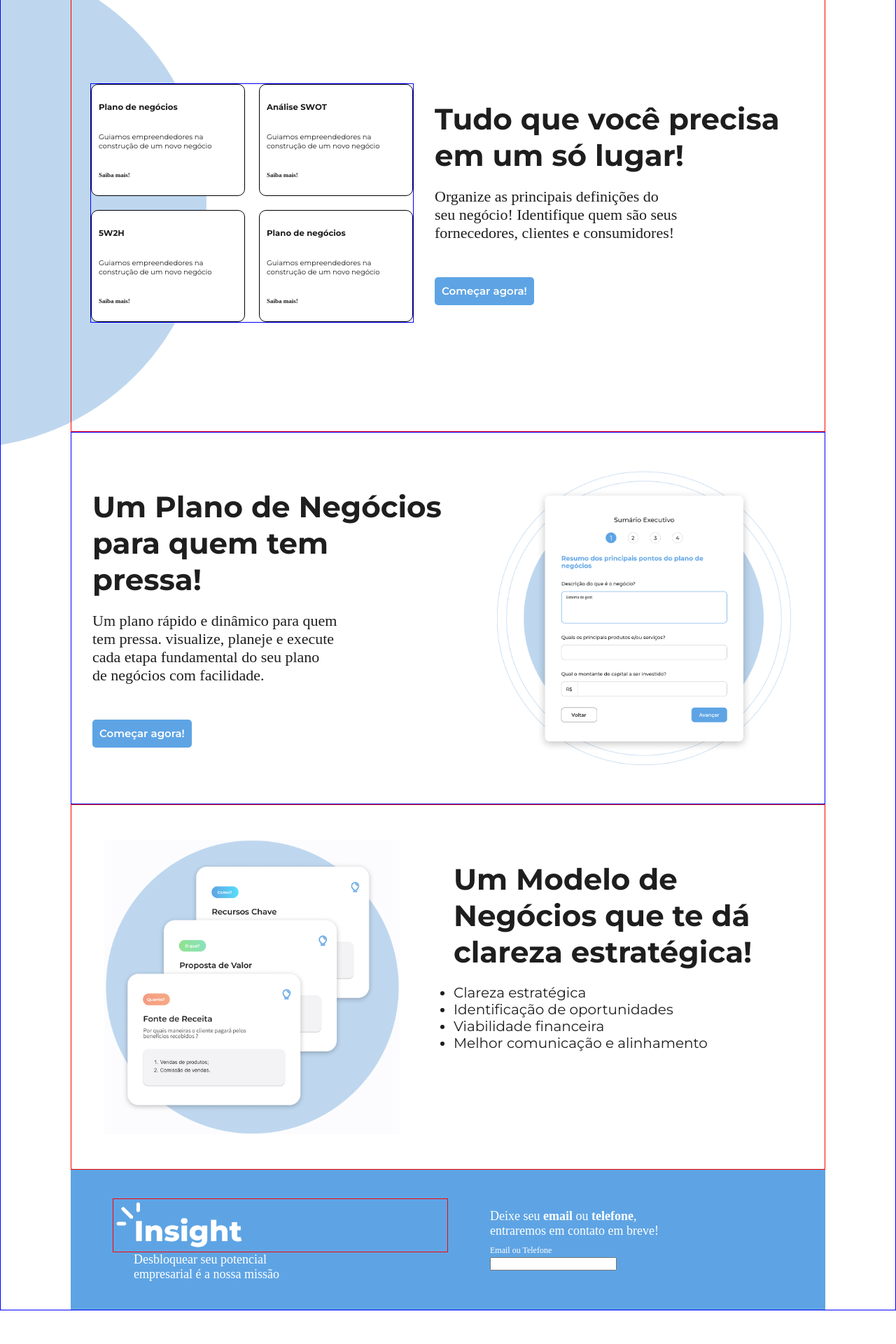
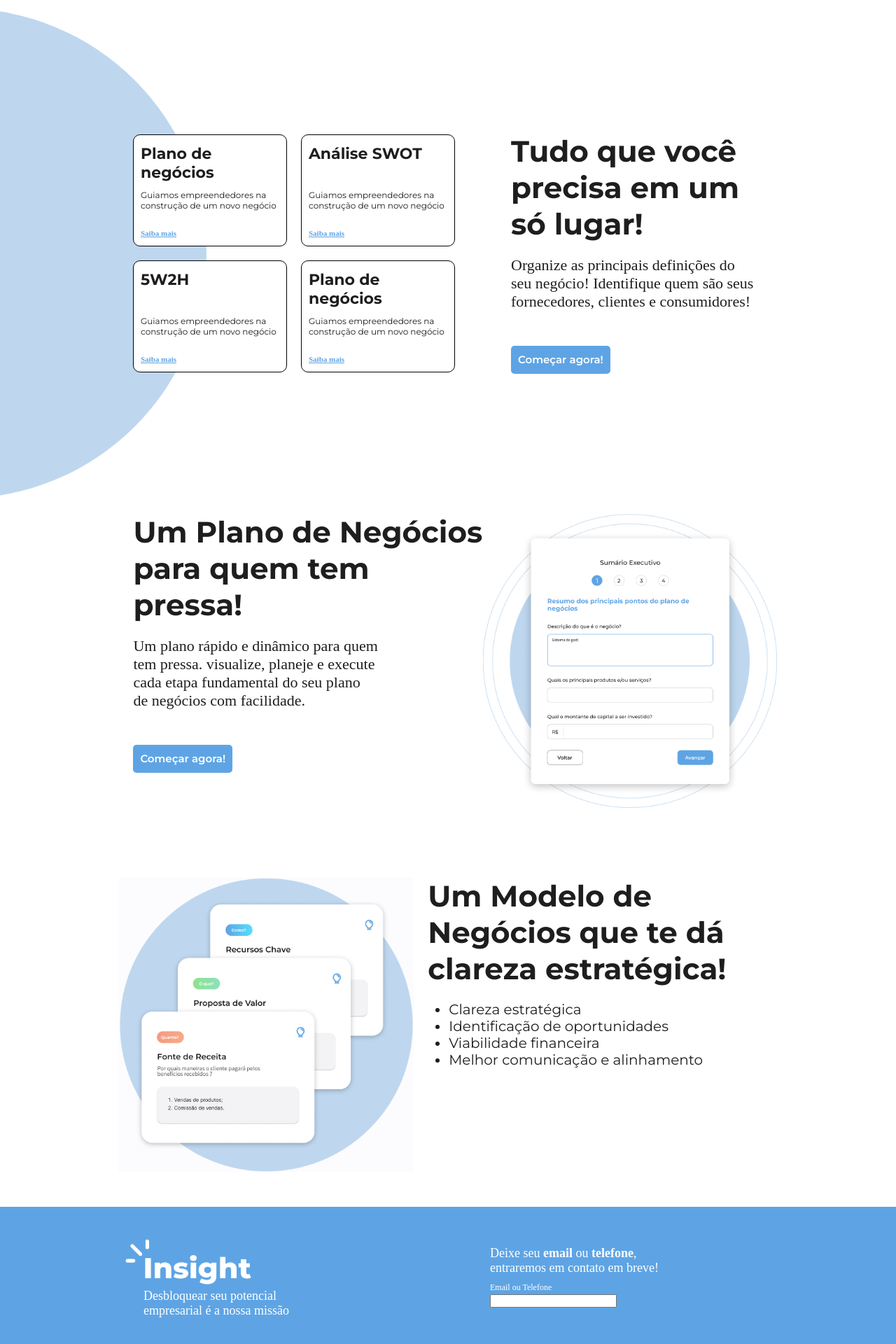
Before and after one commit to limarich/empreendify, a React (Vite) app: page /landing-page in a window 1280 px wide. Shown: the part 572-2492 px from the top of the page at 70% size. Before the commit the page ends 2444 px from the top, so only its background shows below. Built offline with nearby package versions, Linux system fonts and the light colour scheme.

Commit message:
Estrutura da landing-page completa

```diff
--- a/src/pages/LandingPage/ListMessage/styles.module.css
+++ b/src/pages/LandingPage/ListMessage/styles.module.css
@@ -1,6 +1,6 @@
 .message {
   border: 0px solid red;
-  padding: 30px;
+  padding-left: 20px;
 }
 
 .title {
@@ -16,4 +16,5 @@
 
 .unorderedList {
   font-size: 20px;
+  padding-left: 30px;
 }
--- a/src/pages/LandingPage/Message/index.jsx
+++ b/src/pages/LandingPage/Message/index.jsx
@@ -1,9 +1,13 @@
 import React from "react";
 import styles from "./styles.module.css";
 
-export function Message({ title, description }) {
+export function Message({ title, description, width }) {
   return(
-    <div className={styles.message}>
+    <div className={styles.message}
+      style={{
+        width: width
+      }}
+    >
       <h1 className={styles.title}>
         {title}
       </h1>
--- a/src/pages/LandingPage/Message/styles.module.css
+++ b/src/pages/LandingPage/Message/styles.module.css
@@ -1,6 +1,6 @@
 .message {
   border: 0px solid red;
-  padding: 30px;
+  padding-left: 20px;
 }
 
 .title {
@@ -10,7 +10,7 @@
   letter-spacing: 0em;
   text-align: left;
 
-  width: 500px;
+  max-width: 500px;
   margin-bottom: 20px;
 }
 
@@ -21,7 +21,7 @@
   letter-spacing: 0em;
   text-align: left;
 
-  width: 350px;
+  max-width: 350px;
   margin-bottom: 50px;
 }
 
--- a/src/pages/LandingPage/ToolCard/index.jsx
+++ b/src/pages/LandingPage/ToolCard/index.jsx
@@ -11,7 +11,7 @@ export function ToolCard({ title, description }) {
         {description}
       </p>
       <a href="#" className={styles.button}>
-        Saiba mais!
+        Saiba mais
       </a>
     </div>
   );
--- a/src/pages/LandingPage/ToolCard/styles.module.css
+++ b/src/pages/LandingPage/ToolCard/styles.module.css
@@ -15,13 +15,22 @@
 }
 
 .title {
+  font-size: 22px;
+  height: 60px;
+}
 
+.description {
+  font-size: 12px;
+  margin-bottom: 20px;
 }
 
 .button {
   font-family: Source Sans Pro;
-  font-size: 9px;
+  font-size: 11px;
   font-weight: 600;
   letter-spacing: 0em;
   text-align: left;
+
+  color: var(--normal-blue);
+  text-decoration: underline;
 }
--- a/src/pages/LandingPage/index.jsx
+++ b/src/pages/LandingPage/index.jsx
@@ -81,10 +81,13 @@ export const LandingPage = () => {
           </div>
 
         </div>
+        <div className={styles.MessageToolsSectionContainer}>
           <Message
             title={"Tudo que você precisa em um só lugar!"}
             description={"Organize as principais definições do seu negócio! Identifique quem são seus fornecedores, clientes e consumidores!"}
+            width={400}
           />
+        </div>
       </div>
 
       <div className={styles.formSection}>
@@ -120,6 +123,7 @@ export const LandingPage = () => {
 
       </div>
 
+      <div className={styles.navSectionContainer}>
         <nav className={styles.navSection}>
           <div className={styles.navMessage}>
 
@@ -153,5 +157,6 @@ export const LandingPage = () => {
           </div>
         </nav>
       </div>
+    </div>
   )
 }
--- a/src/pages/LandingPage/styles.module.css
+++ b/src/pages/LandingPage/styles.module.css
@@ -2,16 +2,18 @@
 .landingPage {
   display: flex;
   flex-direction: column;
+  justify-content: center;
+  align-items: center;
 
-  padding: 0 100px;
-  border: 1px solid blue;
+  border: 0px solid blue;
 }
 
 .headerLandingPage {
-  width: 100%;
+  width: 1050px;
   height: 70px;
 
-  border: 1px solid red;
+  border: 0px solid red;
+  padding: 0 100px;
 
   display: flex;
   flex-direction: row;
@@ -72,13 +74,10 @@
 .messageSection {
   display: flex;
   flex-direction: row;
-  justify-content: space-between;
   align-items: center;
 
-  padding: 20px;
-
-  border: 1px solid red;
-
+  padding: 50px 50px;
+  border: 0px solid red;
 }
 
 .title {
@@ -105,47 +104,38 @@
 
 .backgroundImage {
   width: 400px;
+  margin: 10px;
 }
 
 .toolsContainer {
   display: grid;
 
-  grid-template-columns: 1fr 1fr; /* 2 colunas */
-  grid-template-rows: 1fr 1fr; /* 2 linhas */
-  gap: 20px; /* Espaçamento de 20px entre os elementos */
+  grid-template-columns: 1fr 1fr;
+  grid-template-rows: 1fr 1fr;
+  gap: 20px;
 
-  border: 1px solid blue;
+  border: 0px solid blue;
+  margin-right: 60px;
+  margin-left: 20px;
 }
 
 .ToolCardContainer1 {
-  /* Ocupa linhas 1 */
   grid-row: 1 / 2;
-
-  /* Ocupa colunas 1 */
   grid-column: 1 / 2;
 }
 
 .ToolCardContainer2 {
-  /* Ocupa linhas 1 */
   grid-row: 1 / 2;
-
-  /* Ocupa colunas 2 */
   grid-column: 2 / 3;
 }
 
 .ToolCardContainer3 {
-  /* Ocupa linhas 2 */
   grid-row: 2 / 3;
-
-  /* Ocupa colunas 1 */
   grid-column: 1 / 2;
 }
 
 .ToolCardContainer4 {
-  /* Ocupa linhas 2 */
   grid-row: 2 / 3;
-
-  /* Ocupa colunas 2 */
   grid-column: 2 / 3;
 }
 
@@ -164,21 +154,21 @@
   justify-content: center;
   align-items: center;
 
-  padding: 150px 0;
+  padding: 150px 50px;
 
-  border: 1px solid red;
+  border: 0px solid red;
 }
 
 .advantagesSection {
-  border: 1px solid red;
+  border: 0px solid red;
   display: flex;
-  padding: 50px 0;
+  padding: 50px 50px;
 }
 
 .formSection {
-  border: 1px solid blue;
+  border: 0px solid blue;
   display: flex;
-  padding: 50px 0;
+  padding: 50px 50px;
 }
 
 .imageContainer {
@@ -192,16 +182,25 @@
   margin: auto;
 }
 
+.navSectionContainer {
+
+  background-color: var(--normal-blue);
+  width: 100%;
+  display: flex;
+  justify-content: center;
+}
+
 .navSection {
-  background-color: var(--normal-blue);
+  width: 1050px;
   height: 200px;
-
   display: flex;
 
   font-family: Source Sans Pro;
   font-size: 18px;
   font-weight: 400;
   color: var(--light-white);
+
+  border: 0px solid green;
 }
 
 .navMessage {
@@ -214,7 +213,7 @@
 }
 
 .navLogoContainer {
-  border: 1px solid red;
+  border: 0px solid red;
 }
 
 .navLogo {
```
Lines whose indentation alone changed are shown as unchanged.
